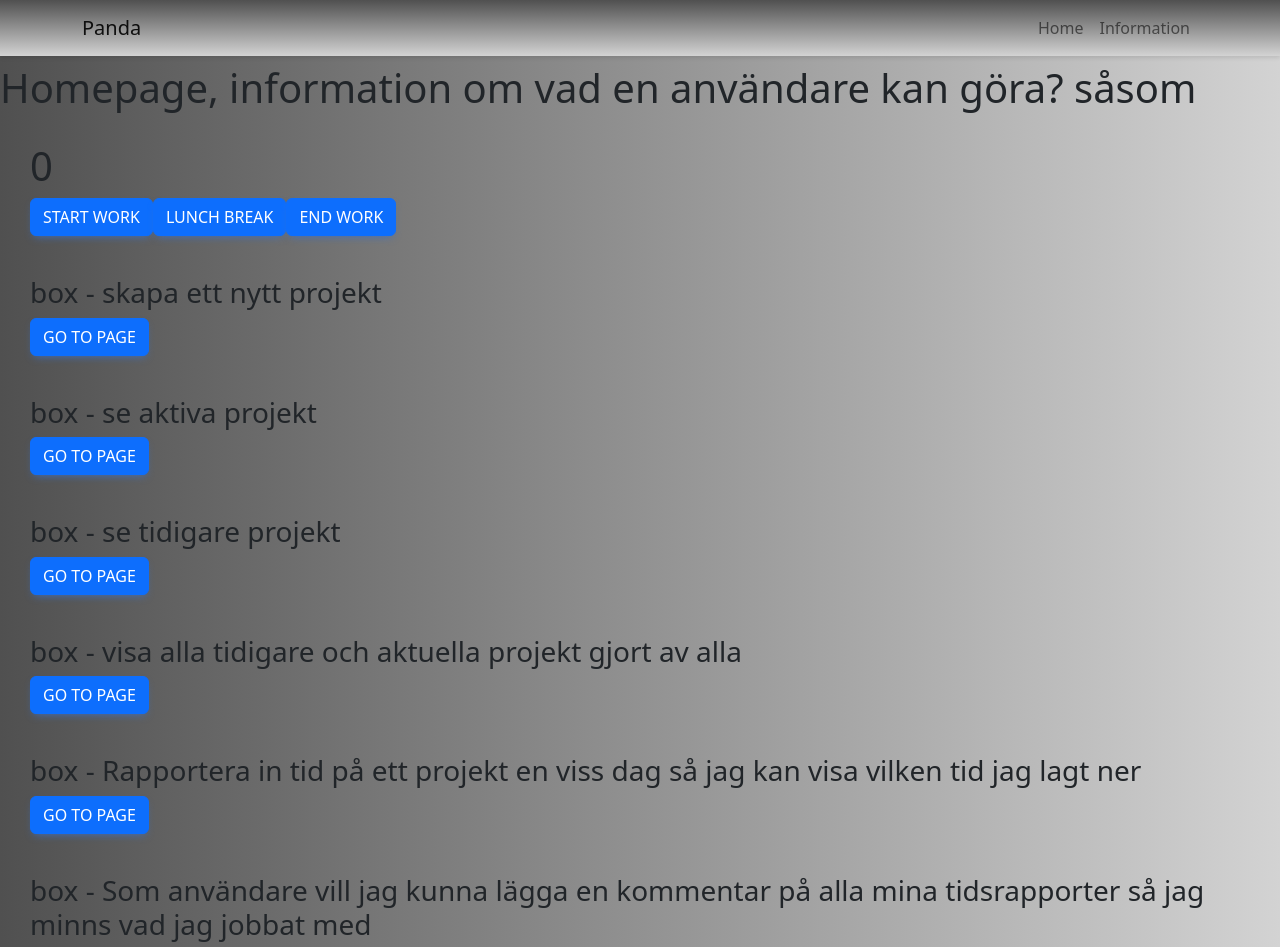
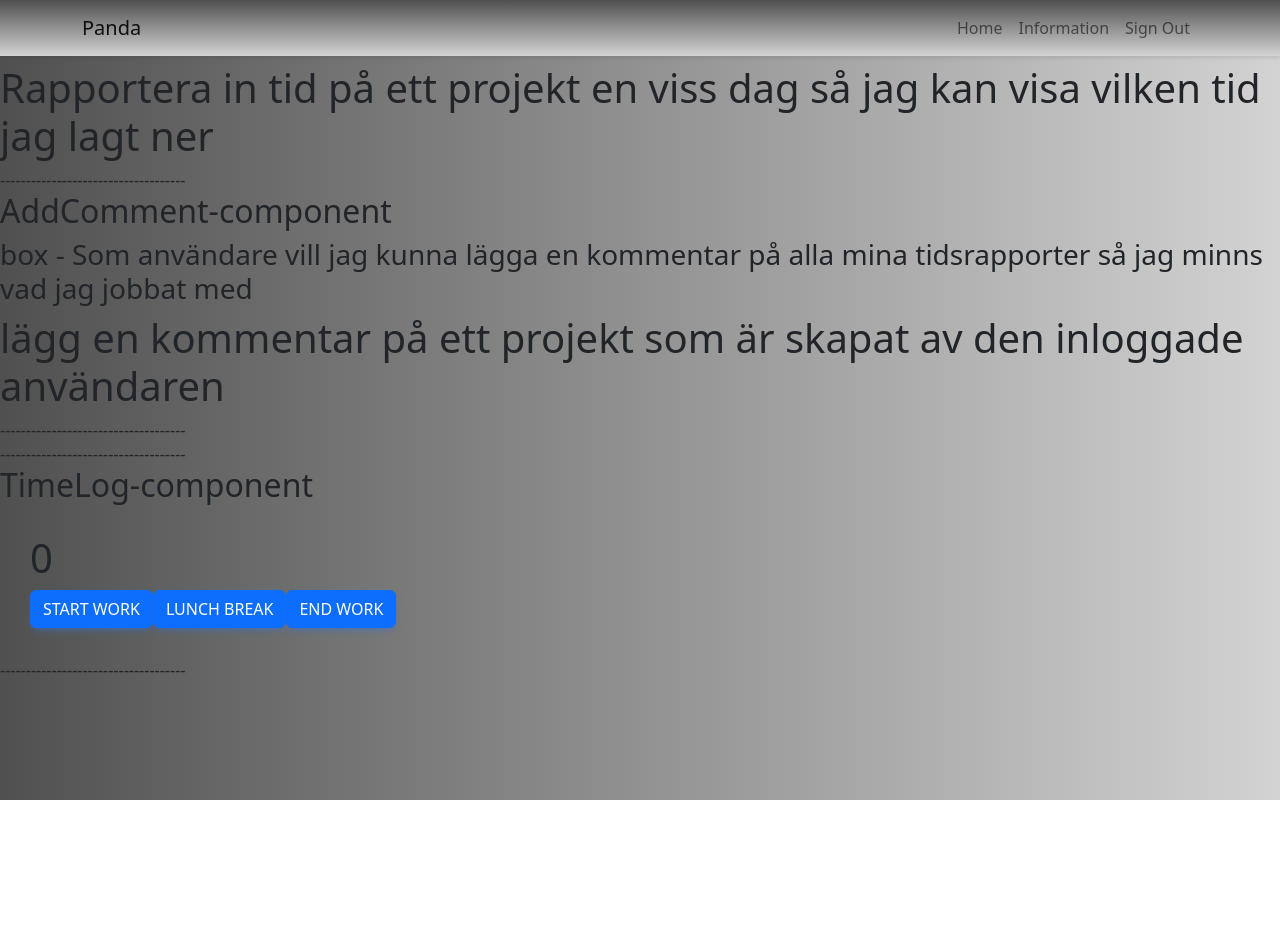
Before and after one commit to peembee/Panda, a React (Create React App) app: page /reportTime in a window 1280 px wide. Shown: the top 947 px of the page. After the commit the page ends 800 px from the top, so only its background shows below. Built offline with nearby package versions, Linux system fonts and the light colour scheme.

Commit message:
Setup router-links

```diff
--- a/src/App.js
+++ b/src/App.js
@@ -1,29 +1,37 @@
 import "bootstrap/dist/css/bootstrap.css"
+
+import { Route, Routes } from "react-router-dom"
+import "./Css/style.css";
 import { NavbarComponent } from './components/Navbar';
 import { HomeComponent } from './components/Home';
 import { SignInCompoment } from './components/SignIn';
-import { BrowserRouter as Router, Route, Routes } from  "react-router-dom";
-import "./Css/style.css";
 import { NewProject } from './components/NewProject';
-
+import { ActiveProjects } from './components/ActiveProjects';
+import { InactiveProjects } from './components/InactiveProjects';
+import { ProjectsList } from './components/ProjectsList';
+import { ReportTime } from './components/ReportTime';
+import { AddComment } from "./components/AddComment";
+import { TimeLog } from "./components/TimeLog"
 
 
 let signedIn = true;
 
 function App() {
   if(signedIn === true){
-
     return (
       <div>
         <div>
-        <Router>
         <NavbarComponent/>
           <Routes>
-          <Route path="/components./Home" element={<HomeComponent/>} />
+          <Route path="/" element={<HomeComponent />} />
+          <Route path="/newProject" element={<NewProject />} />
+          <Route path="/activeProjects" element={<ActiveProjects />} />
+          <Route path="/inactiveProjects" element={<InactiveProjects />} />
+          <Route path="/projectsList" element={<ProjectsList />} />
+          <Route path="/addComment" element={<AddComment />} />
+          <Route path="/timeLog" element={<TimeLog />} />
+          <Route path="/reportTime" element={<ReportTime />} />
           </Routes>
-        </Router>
-        <HomeComponent/>
-
         </div>
       </div>
     );
@@ -31,9 +39,9 @@ function App() {
   else{
     return (
       <div>
-      <Router>
+
       <SignInCompoment/>
-      </Router>
+
       </div>
     );
   }
--- a/src/components/Home.js
+++ b/src/components/Home.js
@@ -1,7 +1,6 @@
 import React from "react";
 import Button from 'react-bootstrap/Button';
-import { BrowserRouter as Router, Route, Routes } from  "react-router-dom";
-import { TimeLog } from "./TimeLog";
+import { Link } from "react-router-dom";
 
 export const HomeComponent = () => {
     const boxStyle = {
@@ -14,46 +13,48 @@ export const HomeComponent = () => {
     return(
         <div>
             <h1>Homepage, information om vad en användare kan göra? såsom </h1>
-            <div><TimeLog/></div>
             <div style={boxStyle}>
                 <h3>box - skapa ett nytt projekt</h3>
                 <div>
-                    <Button>Go to page</Button>
+                    <Link to="/newProject">
+                        <Button>Go to page</Button>
+                    </Link>
                 </div>
             </div>
 
             <div style={boxStyle}>
                 <h3>box - se aktiva projekt</h3>
                 <div>
-                    <Button>Go to page</Button>
+                    <Link to="/activeProjects">
+                        <Button>Go to page</Button>
+                    </Link>
                 </div>
             </div>
 
             <div style={boxStyle}>
                 <h3>box - se tidigare projekt</h3>
                 <div>
-                    <Button>Go to page</Button>
+                    <Link to="/inactiveProjects">
+                        <Button>Go to page</Button>
+                    </Link>
                 </div>
             </div>
 
             <div style={boxStyle}>
                 <h3>box - visa alla tidigare och aktuella projekt gjort av alla</h3>
                 <div>
-                    <Button>Go to page</Button>
+                     <Link to="/projectsList">
+                        <Button>Go to page</Button>
+                    </Link>
                 </div>
             </div>
 
             <div style={boxStyle}>
                 <h3>box - Rapportera in tid på ett projekt en viss dag så jag kan visa vilken tid jag lagt ner</h3>
                 <div>
-                    <Button>Go to page</Button>
-                </div>
-            </div>
-
-            <div style={boxStyle}>
-                <h3>box - Som användare vill jag kunna lägga en kommentar på alla mina tidsrapporter så jag minns vad jag jobbat med</h3>
-                <div>
-                    <Button>Go to page</Button>
+                    <Link to="/reportTime">
+                        <Button>Go to page</Button>
+                    </Link>
                 </div>
             </div>
         </div>
--- a/src/components/Navbar.js
+++ b/src/components/Navbar.js
@@ -33,12 +33,13 @@ export const NavbarComponent = (props) => {
   return (
     <Navbar>
       <Container>
-        <Navbar.Brand href="/Home">Panda</Navbar.Brand>
+        <Navbar.Brand>Panda</Navbar.Brand>
         <Navbar.Toggle aria-controls="basic-navbar-nav" />
         <Navbar.Collapse id="responsive-navbar-nav">
           <Nav className="ms-auto">
             <Nav.Link as={NavLink} to="/">Home</Nav.Link>
             <Nav.Link as={NavLink} to="/Information">Information</Nav.Link>
+            <Nav.Link as={NavLink} to="/signOut">Sign Out</Nav.Link>
           </Nav>
         </Navbar.Collapse>
       </Container>
--- a/src/components/ReportTime.js
+++ b/src/components/ReportTime.js
@@ -1,9 +1,25 @@
 import React from 'react'
+import { TimeLog } from "./TimeLog";
+import { AddComment } from "./AddComment";
 
 export function ReportTime() {
   return (
     <div>
         <h1>Rapportera in tid på ett projekt en viss dag så jag kan visa vilken tid jag lagt ner</h1>
+        <div>
+          ------------------------------------
+          <h2>AddComment-component</h2>
+                <h3>box - Som användare vill jag kunna lägga en kommentar på alla mina tidsrapporter så jag minns vad jag jobbat med</h3>
+                <AddComment />
+          ------------------------------------
+        </div>
+
+        <div>
+          ------------------------------------
+          <h2>TimeLog-component</h2>
+                <TimeLog />
+          ------------------------------------
+        </div>
     </div>
   )
 }
--- a/src/index.js
+++ b/src/index.js
@@ -4,11 +4,14 @@ import 'mdb-react-ui-kit/dist/css/mdb.min.css';
 import "@fortawesome/fontawesome-free/css/all.min.css";
 import App from './App';
 import reportWebVitals from './reportWebVitals';
+import { BrowserRouter} from  "react-router-dom";
 
 const root = ReactDOM.createRoot(document.getElementById('root'));
 root.render(
   <React.StrictMode>
-    <App />
+    <BrowserRouter>
+      <App />
+    </BrowserRouter>
   </React.StrictMode>
 );
 
```
